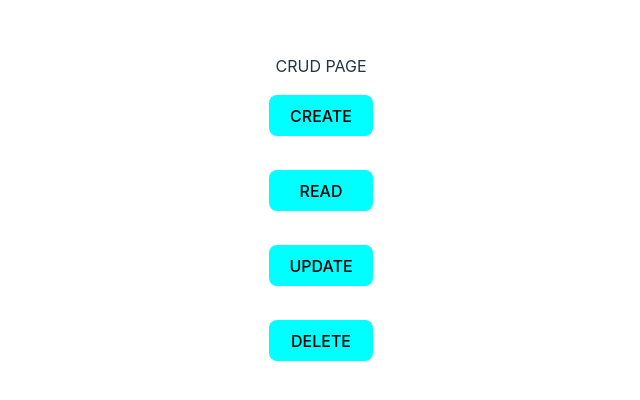
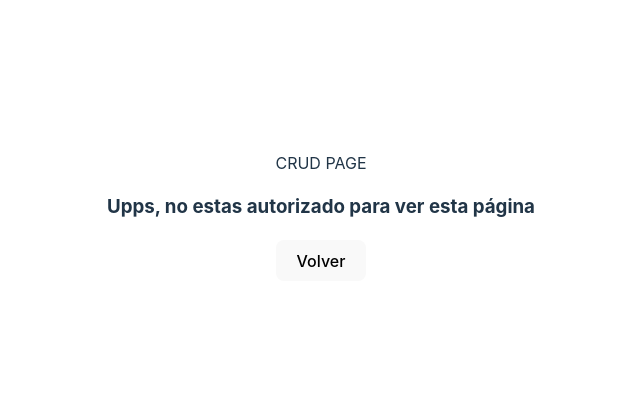
Before and after one commit to Elbruce4/story-dots-front, a React (Vite) app: page /crudProducts in a window 1280 px wide. Shown: the part 184-584 px from the top of the page, without its empty margins (319-959 px from the left). Built offline with nearby package versions, Linux system fonts and the light colour scheme.

Commit message:
add permissions to crud page

```diff
--- a/src/components/crud/home-crud.jsx
+++ b/src/components/crud/home-crud.jsx
@@ -1,16 +1,33 @@
+import { useNavigate } from "react-router-dom";
 import "../../styles/crud/home.css"
 
 const HomeCRUD = () => {
 
+    const navigate = useNavigate();
+
+
+    const isAdmin = localStorage.getItem("isAdmin");
+    console.log("¿Admin?" , isAdmin);
+
+
     return (
         <div>
             CRUD PAGE
+            {
+                isAdmin == "true" ?
                 <div className="div-crud">
                     <button className="crud">CREATE</button>
                     <button className="crud">READ</button>
                     <button className="crud">UPDATE</button>
                     <button className="crud">DELETE</button>
                 </div>
+                :
+                <div>
+                    <h3>Upps, no estas autorizado para ver esta página</h3>
+                    <button onClick={() => navigate(-1)}>Volver</button>
+                </div>
+            }
+
 
         </div>
     );
```
Lines whose indentation alone changed are shown as unchanged.
